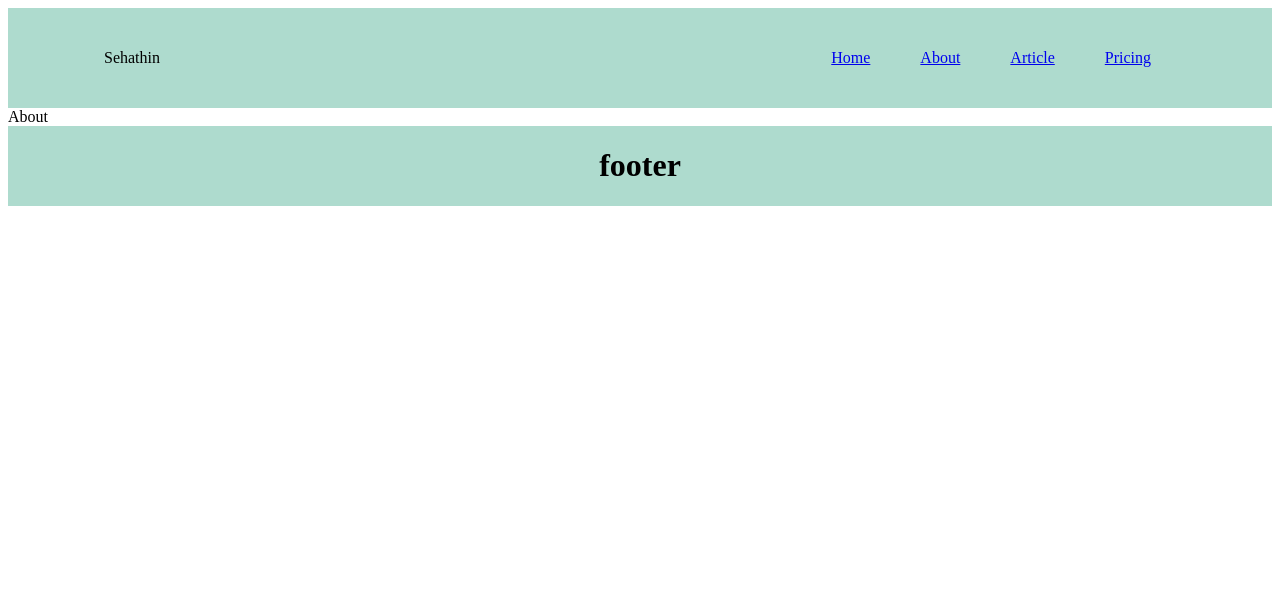
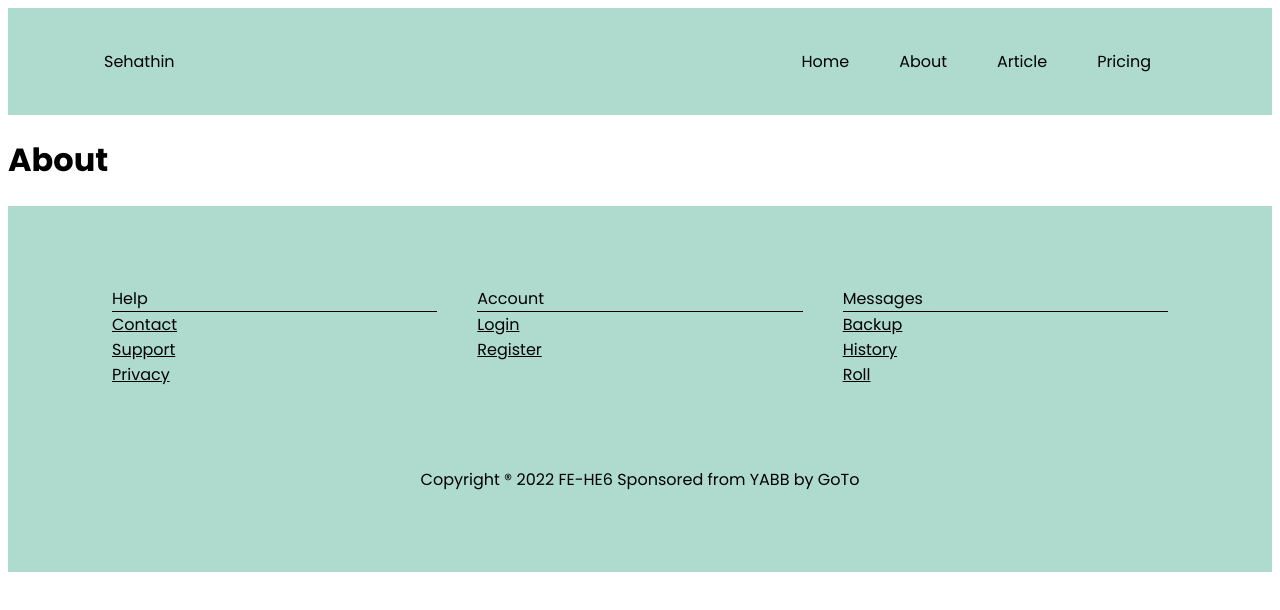
Before and after one commit to allfelaapk/sehathin-new, a React (Create React App) app: page /about in a window 1280 px wide. Shown: the top 610 px of the page. Built offline with nearby package versions, Linux system fonts and the light colour scheme.

Commit message:
create auth login

```diff
--- a/src/App.css
+++ b/src/App.css
@@ -1,8 +1,8 @@
-/* @import url('https://fonts.googleapis.com/css2?family=Poppins:wght@400;500;600;700&family=Quicksand:wght@400;700&display=swap');
+@import url('https://fonts.googleapis.com/css2?family=Poppins:wght@400;500;600;700&family=Quicksand:wght@400;700&display=swap');
 
 * {
   font-family: 'Poppins', sans-serif;
-} */
+}
 /* .App {
   text-align: center;
 }
@@ -10,10 +10,6 @@
 .App-logo {
   height: 40vmin;
   pointer-events: none;
-} */
-/* .avatar {
-  justify-content: center;
-  align-items: center;
 } */
 
 @media (prefers-reduced-motion: no-preference) {
@@ -36,6 +32,9 @@
   display: inline-table;
   text-decoration: none;
 } */
+Link {
+  text-decoration: none;
+}
 .nav ul li {
   float: left;
   display: flex;
--- a/src/App.tsx
+++ b/src/App.tsx
@@ -7,7 +7,6 @@ function App() {
   return (
     <div>
       <NavRoutes />
-      <Footer />
     </div>
   );
 }
--- a/src/components/layout/Footer.tsx
+++ b/src/components/layout/Footer.tsx
@@ -1,10 +1,74 @@
 import React from 'react';
+import { Container, Grid, Box, Link } from '@mui/material';
 
 const Footer = () => {
   return (
-    <div className="foot">
-      <h1>footer</h1>
-    </div>
+    <footer>
+      <Box
+        px={{ xs: 3, sm: 10 }}
+        py={{ xs: 5, sm: 10 }}
+        bgcolor="#aedbce"
+        color="black"
+      >
+        <Container maxWidth="lg">
+          <Grid container spacing={5}>
+            <Grid item xs={12} sm={4}>
+              <Box borderBottom={1}>Help</Box>
+              <Box>
+                <Link href="/" color="inherit">
+                  Contact
+                </Link>
+              </Box>
+              <Box>
+                <Link href="/" color="inherit">
+                  Support
+                </Link>
+              </Box>
+              <Box>
+                <Link href="/" color="inherit">
+                  Privacy
+                </Link>
+              </Box>
+            </Grid>
+            <Grid item xs={12} sm={4}>
+              <Box borderBottom={1}>Account</Box>
+              <Box>
+                <Link href="/" color="inherit">
+                  Login
+                </Link>
+              </Box>
+              <Box>
+                <Link href="/" color="inherit">
+                  Register
+                </Link>
+              </Box>
+            </Grid>
+            <Grid item xs={12} sm={4}>
+              <Box borderBottom={1}>Messages</Box>
+              <Box>
+                <Link href="/" color="inherit">
+                  Backup
+                </Link>
+              </Box>
+              <Box>
+                <Link href="/" color="inherit">
+                  History
+                </Link>
+              </Box>
+              <Box>
+                <Link href="/" color="inherit">
+                  Roll
+                </Link>
+              </Box>
+            </Grid>
+          </Grid>
+          <Box textAlign="center" pt={{ xs: 5, sm: 10 }} pb={{ xs: 5, sm: 0 }}>
+            Copyright &reg; {new Date().getFullYear()} FE-HE6 Sponsored from
+            YABB by GoTo
+          </Box>
+        </Container>
+      </Box>
+    </footer>
   );
 };
 
--- a/src/components/layout/Navbar.tsx
+++ b/src/components/layout/Navbar.tsx
@@ -1,6 +1,7 @@
 import React from 'react';
 import { Link } from 'react-router-dom';
 import { Outlet } from 'react-router';
+import '../../App.css';
 
 export default function Navbar() {
   return (
@@ -8,19 +9,32 @@ export default function Navbar() {
       <p>Sehathin</p>
       <ul>
         <li>
-          <Link to="/">Home</Link>
+          <Link to="/" style={link}>
+            Home
+          </Link>
         </li>
         <li>
-          <Link to="/about">About</Link>
+          <Link to="/about" style={link}>
+            About
+          </Link>
         </li>
         <li>
-          <Link to="/article">Article</Link>
+          <Link to="/article" style={link}>
+            Article
+          </Link>
         </li>
         <li>
-          <Link to="/pricing">Pricing</Link>
+          <Link to="/pricing" style={link}>
+            Pricing
+          </Link>
         </li>
       </ul>
       <Outlet />
     </div>
   );
 }
+
+const link = {
+  textDecoration: 'none',
+  color: 'black',
+};
--- a/src/pages/About.tsx
+++ b/src/pages/About.tsx
@@ -1,5 +1,13 @@
 import React from 'react';
+import Footer from '../components/layout/Footer';
+import Navbar from '../components/layout/Navbar';
 
 export default function About() {
-  return <div>About</div>;
+  return (
+    <>
+      <Navbar />
+      <h1>About</h1>
+      <Footer />
+    </>
+  );
 }
--- a/src/pages/Article.tsx
+++ b/src/pages/Article.tsx
@@ -1,5 +1,13 @@
 import React from 'react';
+import Footer from '../components/layout/Footer';
+import Navbar from '../components/layout/Navbar';
 
 export default function Article() {
-  return <div>Article</div>;
+  return (
+    <>
+      <Navbar />
+      <h1>Article</h1>
+      <Footer />
+    </>
+  );
 }
--- a/src/pages/Home.tsx
+++ b/src/pages/Home.tsx
@@ -4,7 +4,10 @@ import { Typography, Card, Avatar, CardContent } from '@mui/material';
 import image from '../assets/hero-image.svg';
 import { Button, CardActionArea, CardActions } from '@mui/material';
 import { createTheme, ThemeProvider } from '@mui/material/styles';
-
+import Footer from '../components/layout/Footer';
+import Navbar from '../components/layout/Navbar';
+import { logout } from '../firebase';
+import { useNavigate } from 'react-router-dom';
 import FormBMI from '../components/formBmi/index';
 
 const theme = createTheme({
@@ -33,9 +36,23 @@ const theme = createTheme({
 
 export default function HeroSection() {
   // const classes = useStyles();
+  const navigate = useNavigate();
 
+  async function handleLogout() {
+    await logout();
+    navigate('/');
+  }
   return (
     <div style={{ width: '100%' }}>
+      <Navbar />
+      <Button
+        size="small"
+        sx={{ backgroundColor: '#aedbce', color: 'black' }}
+        variant="outlined"
+        onClick={handleLogout}
+      >
+        logout
+      </Button>
       {/* box for hero  */}
       <ThemeProvider theme={theme}>
         <Box
@@ -138,9 +155,43 @@ export default function HeroSection() {
                 </Button>
               </CardActions>
             </Card>
+            <div style={{ display: 'flex', flexDirection: 'row' }}>
+              <Card sx={{ maxWidth: 345 }}>
+                <CardActionArea>
+                  <div style={{ justifyContent: 'center', display: 'flex' }}>
+                    <Avatar
+                      alt="Remy Sharp"
+                      src="/static/images/avatar/1.jpg"
+                      sx={{ width: 60, height: 60 }}
+                    />
+                  </div>
+
+                  <CardContent>
+                    <Typography gutterBottom variant="h5" component="div">
+                      Lizard
+                    </Typography>
+                    <Typography variant="body2" color="text.secondary">
+                      Lizards are a widespread group of squamate reptiles, with
+                      over 6,000 species, ranging across all continents except
+                      Antarctica
+                    </Typography>
+                  </CardContent>
+                </CardActionArea>
+                <CardActions>
+                  <Button
+                    size="small"
+                    sx={{ backgroundColor: '#aedbce', color: 'black' }}
+                    variant="outlined"
+                  >
+                    Share
+                  </Button>
+                </CardActions>
+              </Card>
+            </div>
           </div>
         </Box>
       </div>
+      <Footer />
     </div>
   );
 }
--- a/src/pages/auth/Login.tsx
+++ b/src/pages/auth/Login.tsx
@@ -18,7 +18,7 @@ function Login() {
       // maybe trigger a loading screen
       return;
     }
-    if (user) navigate('/dashboard');
+    if (user) navigate('/home');
   }, [user, loading, error, navigate]);
   return (
     <div className="login">
--- a/src/routes/NavRoutes.tsx
+++ b/src/routes/NavRoutes.tsx
@@ -10,10 +10,9 @@ import Login from '../pages/auth/Login';
 function NavRoutes() {
   return (
     <>
-      <Navbar />
       <Routes>
-        {/* <Route path="/" element={<Login />} /> */}
-        <Route path="/" element={<Home />} />
+        <Route path="/" element={<Login />} />
+        <Route path="/home" element={<Home />} />
         <Route path="/about" element={<About />} />
         <Route path="/article" element={<Article />} />
         <Route path="/pricing" element={<Pricing />} />
```
